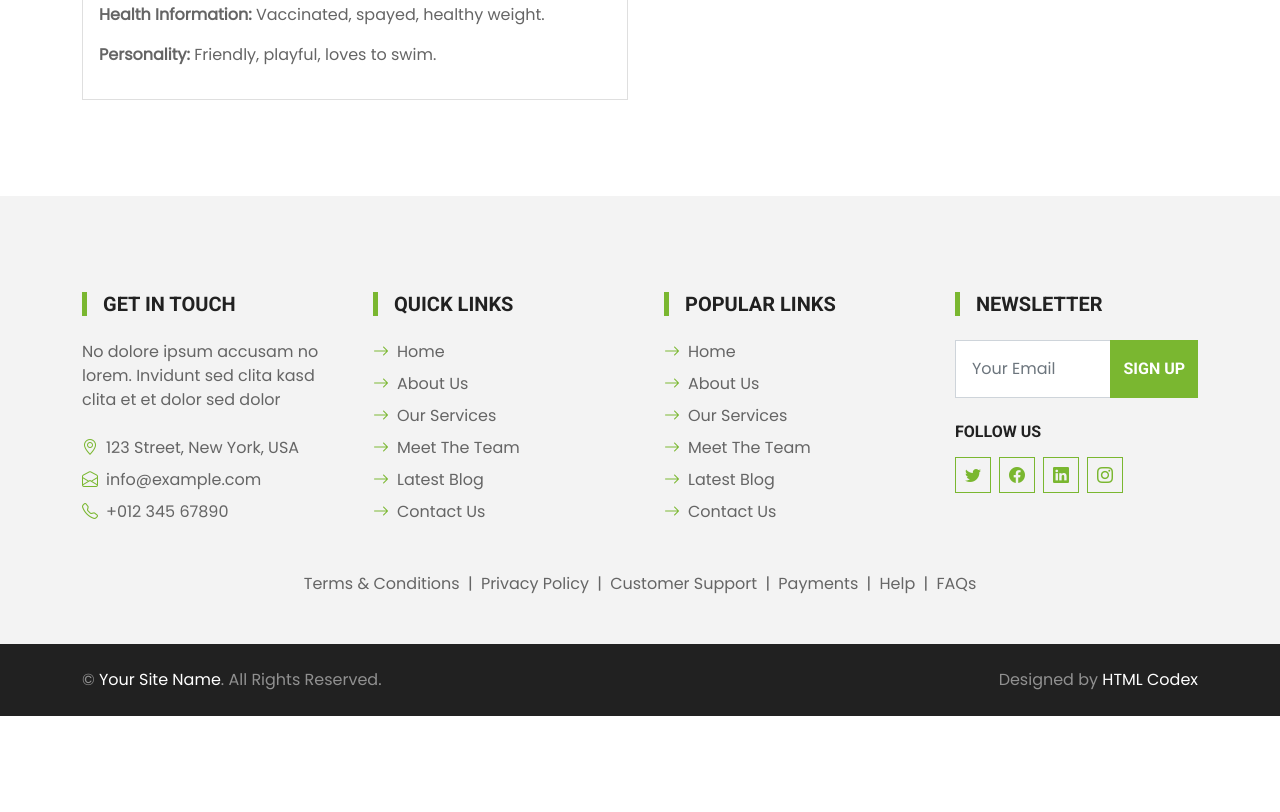
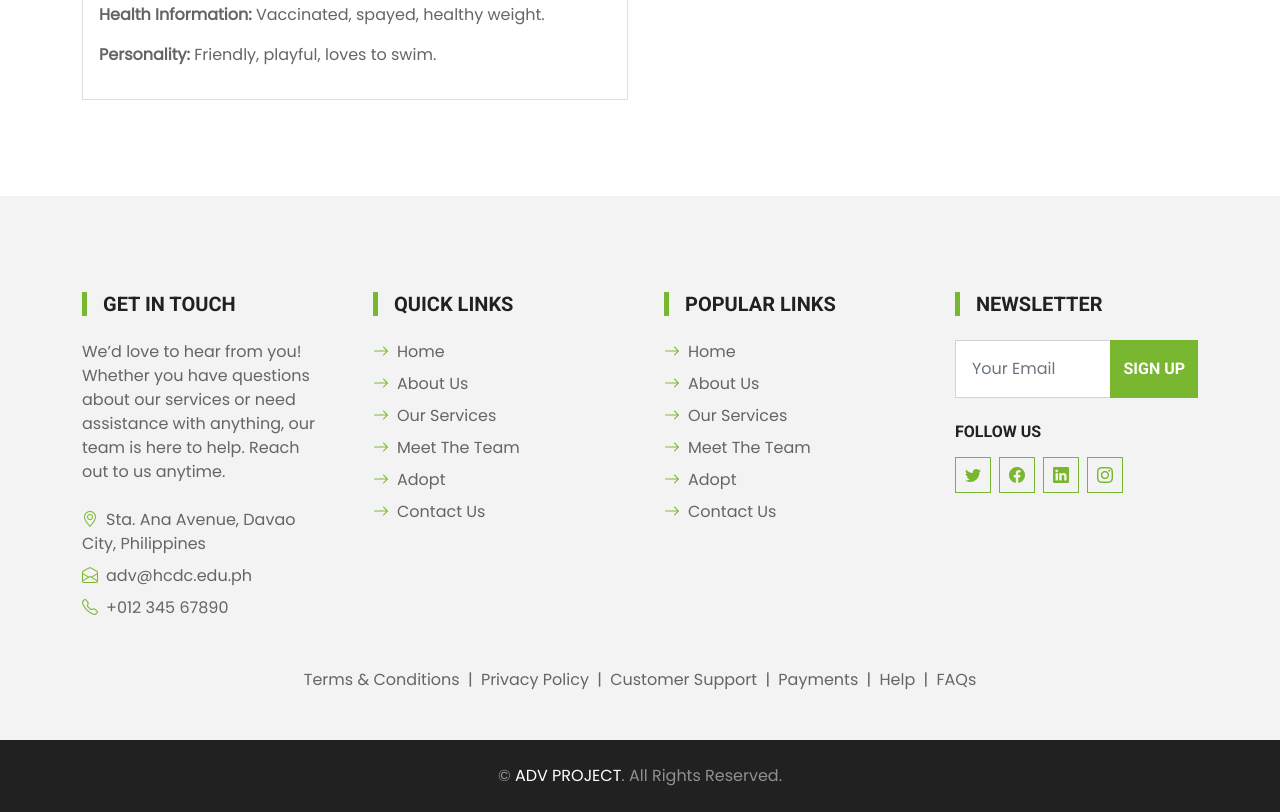
Before and after one commit to johnlester15/final_project, a plain HTML site: page pet-details.html in a window 1280 px wide. Shown: the part 836-1648 px from the top of the page. Before the commit the page ends 1552 px from the top, so only its background shows below. Drawn offline with nearby package versions, Linux system fonts and the light colour scheme.

Commit message:
Update pet-details.html

```diff
--- a/pet-details.html
+++ b/pet-details.html
@@ -274,9 +274,9 @@
         <div class="row g-5">
             <div class="col-lg-3 col-md-6">
                 <h5 class="text-uppercase border-start border-5 border-primary ps-3 mb-4">Get In Touch</h5>
-                <p class="mb-4">No dolore ipsum accusam no lorem. Invidunt sed clita kasd clita et et dolor sed dolor</p>
-                <p class="mb-2"><i class="bi bi-geo-alt text-primary me-2"></i>123 Street, New York, USA</p>
-                <p class="mb-2"><i class="bi bi-envelope-open text-primary me-2"></i>info@example.com</p>
+                <p class="mb-4">We’d love to hear from you! Whether you have questions about our services or need assistance with anything, our team is here to help. Reach out to us anytime.</p>
+                <p class="mb-2"><i class="bi bi-geo-alt text-primary me-2"></i>Sta. Ana Avenue, Davao City, Philippines</p>
+                <p class="mb-2"><i class="bi bi-envelope-open text-primary me-2"></i>adv@hcdc.edu.ph</p>
                 <p class="mb-0"><i class="bi bi-telephone text-primary me-2"></i>+012 345 67890</p>
             </div>
             <div class="col-lg-3 col-md-6">
@@ -286,7 +286,7 @@
                     <a class="text-body mb-2" href="#"><i class="bi bi-arrow-right text-primary me-2"></i>About Us</a>
                     <a class="text-body mb-2" href="#"><i class="bi bi-arrow-right text-primary me-2"></i>Our Services</a>
                     <a class="text-body mb-2" href="#"><i class="bi bi-arrow-right text-primary me-2"></i>Meet The Team</a>
-                    <a class="text-body mb-2" href="#"><i class="bi bi-arrow-right text-primary me-2"></i>Latest Blog</a>
+                    <a class="text-body mb-2" href="pet-details.html"><i class="bi bi-arrow-right text-primary me-2"></i>Adopt</a>
                     <a class="text-body" href="#"><i class="bi bi-arrow-right text-primary me-2"></i>Contact Us</a>
                 </div>
             </div>
@@ -297,7 +297,7 @@
                     <a class="text-body mb-2" href="#"><i class="bi bi-arrow-right text-primary me-2"></i>About Us</a>
                     <a class="text-body mb-2" href="#"><i class="bi bi-arrow-right text-primary me-2"></i>Our Services</a>
                     <a class="text-body mb-2" href="#"><i class="bi bi-arrow-right text-primary me-2"></i>Meet The Team</a>
-                    <a class="text-body mb-2" href="#"><i class="bi bi-arrow-right text-primary me-2"></i>Latest Blog</a>
+                    <a class="text-body mb-2" href="pet-details.html"><i class="bi bi-arrow-right text-primary me-2"></i>Adopt</a>
                     <a class="text-body" href="#"><i class="bi bi-arrow-right text-primary me-2"></i>Contact Us</a>
                 </div>
             </div>
@@ -335,14 +335,12 @@
 </div>
 <div class="container-fluid bg-dark text-white-50 py-4">
     <div class="container">
-        <div class="row g-5">
-            <div class="col-md-6 text-center text-md-start">
-                <p class="mb-md-0">&copy; <a class="text-white" href="#">Your Site Name</a>. All Rights Reserved.</p>
-            </div>
-            <div class="col-md-6 text-center text-md-end">
-                <p class="mb-0">Designed by <a class="text-white" href="https://htmlcodex.com">HTML Codex</a></p>
+        <div class="row g-5 justify-content-center">
+            <div class="col-md-6 text-center">
+                <p class="mb-md-0">&copy; <a class="text-white" href="#">ADV PROJECT</a>. All Rights Reserved.</p>
             </div>
         </div>
+
     </div>
 </div>
 </div>
```
